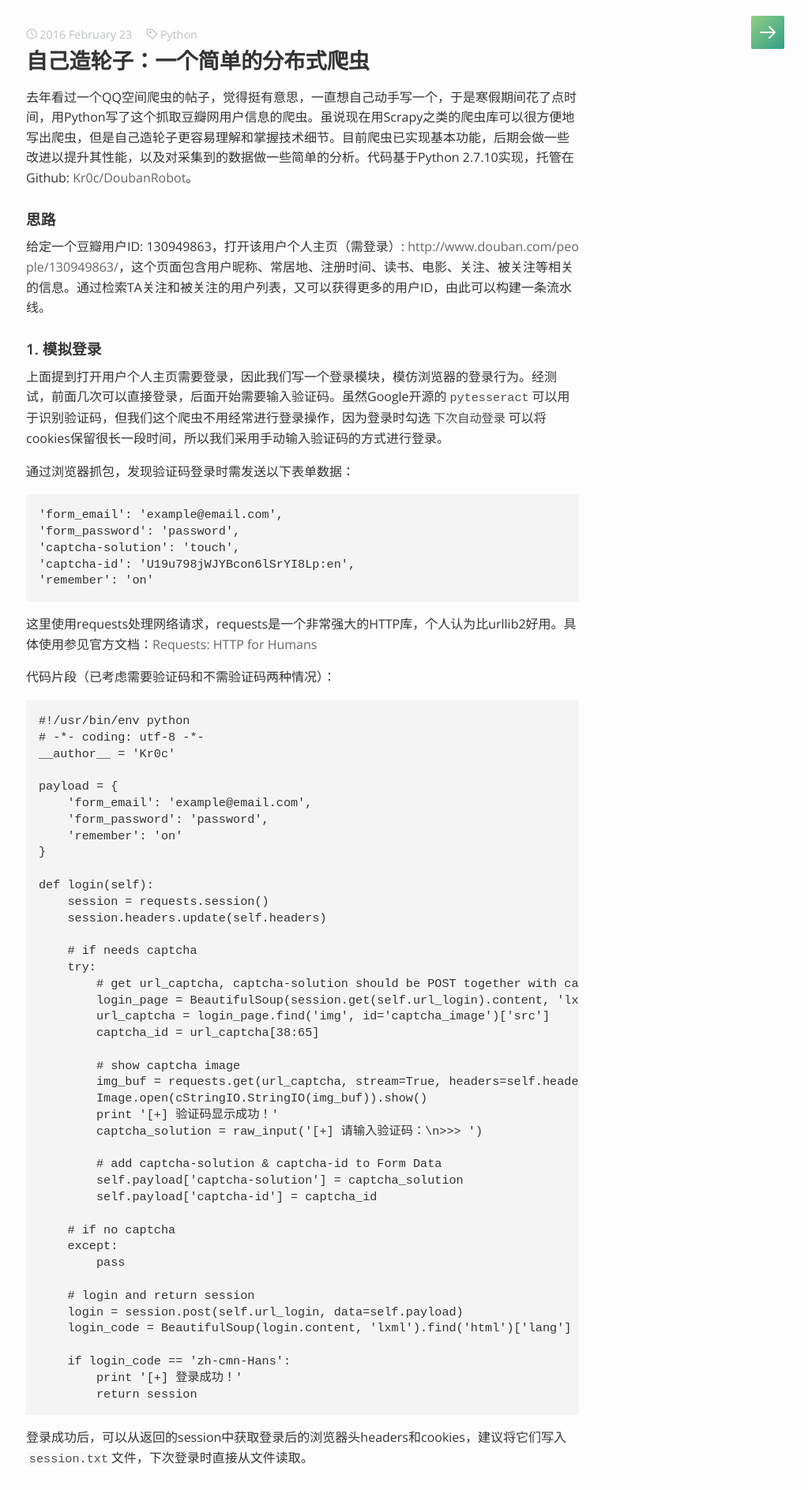
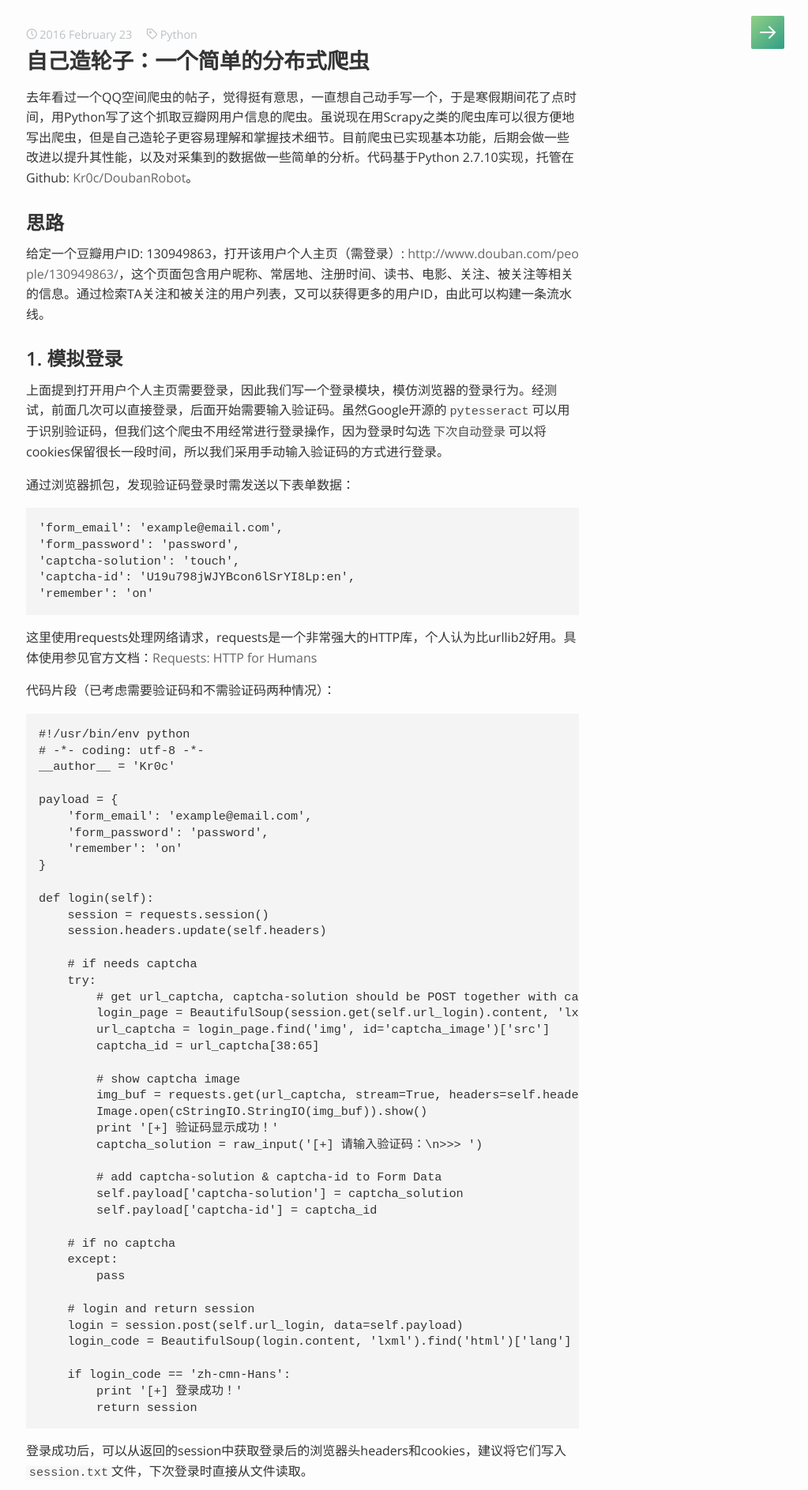
Before and after one commit to Kr0c/Kr0c.github.io, a Jekyll site: the page built from _posts/2016-02-23-simple-distributed-crawler.markdown, in a window 1280 px wide. Shown: the top 1887 px of the page at 79% size, without its empty margins (257-1280 px from the left). Built offline with Jekyll 4.4.1, drawn with Linux system fonts in a browser that asks for light colours; some web fonts are replaced; comment, search, counter and statistics services are not loaded.

Commit message:
update article

```diff
--- a/_posts/2016-02-23-simple-distributed-crawler.markdown
+++ b/_posts/2016-02-23-simple-distributed-crawler.markdown
@@ -6,11 +6,11 @@ tags: Python
 
 去年看过一个QQ空间爬虫的帖子，觉得挺有意思，一直想自己动手写一个，于是寒假期间花了点时间，用Python写了这个抓取豆瓣网用户信息的爬虫。虽说现在用Scrapy之类的爬虫库可以很方便地写出爬虫，但是自己造轮子更容易理解和掌握技术细节。目前爬虫已实现基本功能，后期会做一些改进以提升其性能，以及对采集到的数据做一些简单的分析。代码基于Python 2.7.10实现，托管在Github: [Kr0c/DoubanRobot][1]。
 
-### 思路
+## 思路
 
 给定一个豆瓣用户ID: 130949863，打开该用户个人主页（需登录）: [http://www.douban.com/people/130949863/][2]，这个页面包含用户昵称、常居地、注册时间、读书、电影、关注、被关注等相关的信息。通过检索TA关注和被关注的用户列表，又可以获得更多的用户ID，由此可以构建一条流水线。
 
-### 1. 模拟登录
+## 1. 模拟登录
 
 上面提到打开用户个人主页需要登录，因此我们写一个登录模块，模仿浏览器的登录行为。经测试，前面几次可以直接登录，后面开始需要输入验证码。虽然Google开源的`pytesseract`可以用于识别验证码，但我们这个爬虫不用经常进行登录操作，因为登录时勾选`下次自动登录`可以将cookies保留很长一段时间，所以我们采用手动输入验证码的方式进行登录。
 
@@ -71,7 +71,7 @@ tags: Python
 
 登录成功后，可以从返回的session中获取登录后的浏览器头headers和cookies，建议将它们写入`session.txt`文件，下次登录时直接从文件读取。
 
-### 2. 获取用户ID
+## 2. 获取用户ID
 
 - 用户关注列表URL：[http://www.douban.com/people/130949863/contacts][4]
 - 用户被关注列表URL：[http://www.douban.com/people/130949863/rev_contacts][5]
@@ -103,7 +103,7 @@ tags: Python
         print '[+] 关注:%d    粉丝: %d    朋友: %d' % (len(follow), len(follower), len(follow)+len(follower)-len(user_id))
         return user_id
 
-### 3. 获取用户信息
+## 3. 获取用户信息
 
 有了用户ID，就可以从其个人主页获取用户信息了。获取的信息如下：
 
@@ -169,11 +169,11 @@ tags: Python
                 f.write('%s   ' % item)
             f.write('\n')
 
-### 4. 任务队列持久化
+## 4. 任务队列持久化
 
 管理爬虫任务队列是一个关键性的问题，既要考虑去重复，又要保证未完成的任务不丢失。创建`todo`集合存放待完成的任务ID、`done`集合存放已完成的任务ID。每次从`todo`集合中`pop()`  一个ID，调用`get_user_id`和`get_user_info`模块，完成后将该ID加入`done`集合中，同时将新获取到的ID并入`todo`。及时将`todo`, `done`序列化到文件`todo.txt`, `done.txt`，下次程序启动后从文件加载，这样就可以保证程序中断后任务队列不会丢失。
 
-### 5. 实现分布式
+## 5. 实现分布式
 
 分布式进程可以将爬虫任务分散到多台机器上，利用多台机器的网络出口和系统资源，可以大大提升爬虫的性能。分布式网络爬虫的整体设计重点应该在于爬虫如何进行通信。目前分布式网络爬虫按通信方式不同分布式网路爬虫可以分为主从模式、自治模式与混合模式三种。这里采用的是相对简单的主从模式，即由一台主机作为控制节点负责任务管理，爬虫节点只需要从控制节点接收任务，并把新生成的任务提交给控制节点，在这个过程中不必与其他爬虫节点通信，这种方式实现简单利于管理。(*References: [分布式网络爬虫体系结构设计－小军人][7]*)
 
@@ -225,11 +225,11 @@ Python的`multiprocessing`模块不但支持多进程，其中`managers`子模
 
 [![测试截图](/images/doubancrawler.png)](/images/doubancrawler.png){:target="_blank"}
 
-### 6. 数据分析
+## 6. 数据分析
 
 获取数据中，待续。。。
 
-### 7. TODO
+## 7. TODO
 
 - 目前尚未完全了解豆瓣反爬虫机制，爬虫爬取速度受到限制。官方说明单IP请求不超过40次/分钟，经测试发现除限制IP外，与cookies也有一定关联。
 - 后期可将manager和worker模块中I/O操作改为异步执行或采用多线程。
```
